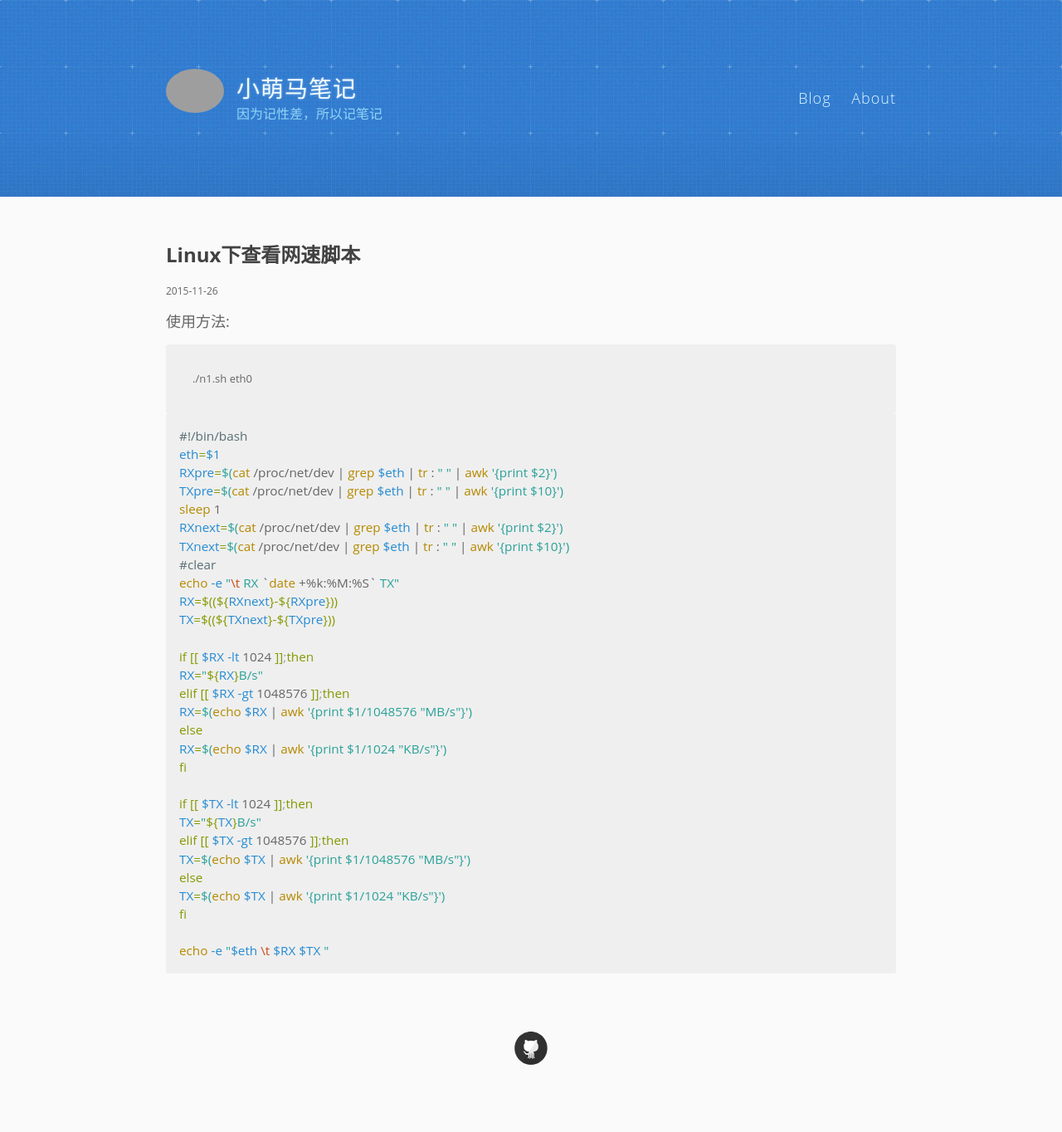
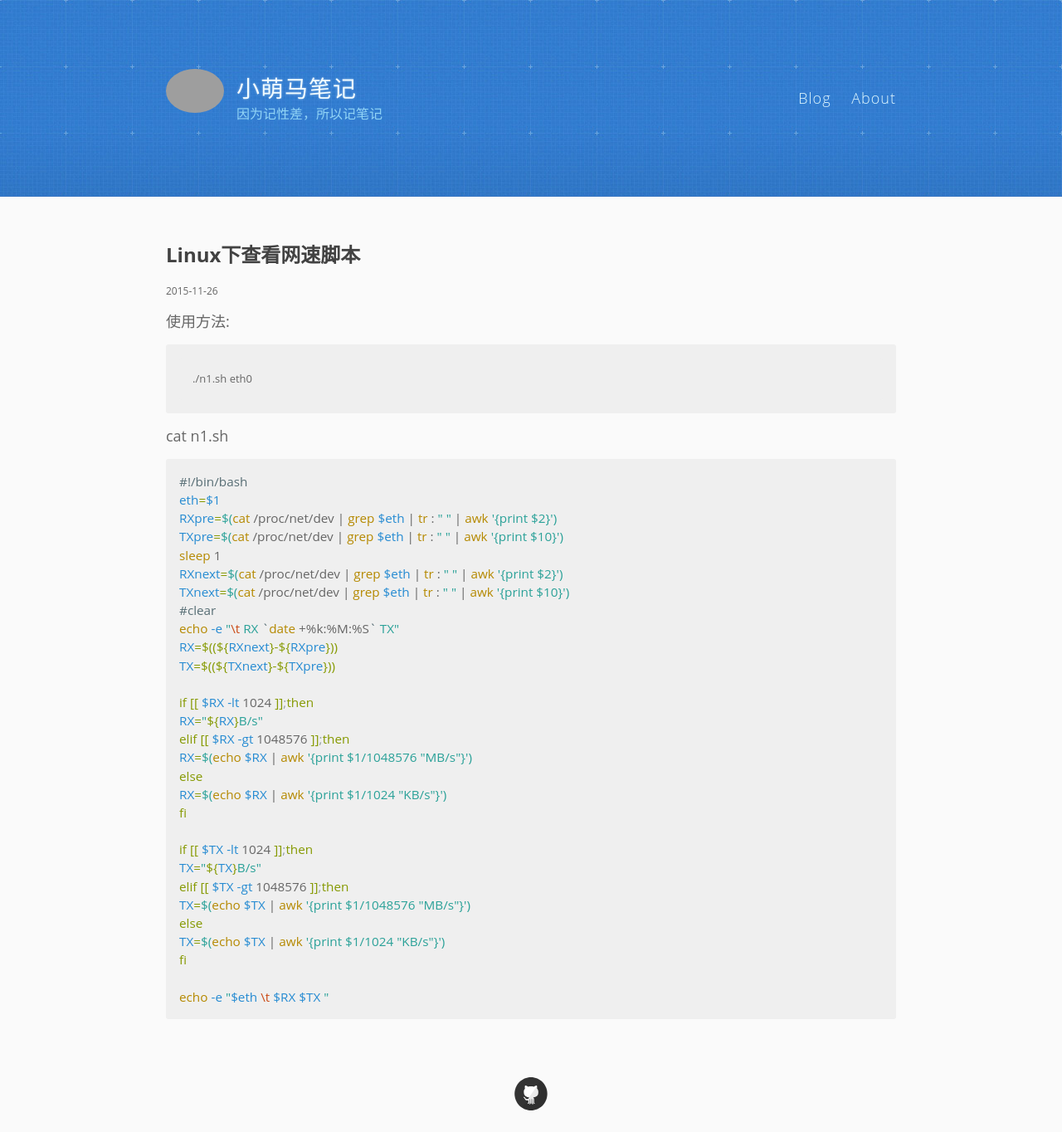
Before and after one commit to pingmalu/pingmalu.github.io, a Jekyll site: the page built from _posts/2015-11-26-Linux下查看网速脚本.md, in a window 1280 px wide. Shown: the whole page at 83% size. Built offline with Jekyll 4.4.1, drawn with Linux system fonts in a browser that asks for light colours; Markdown is read by kramdown in place of the engine named in the settings; before the commit the page ends 1309 px from its top, so only the background shows below that; grey boxes are pictures that could not be loaded.

Commit message:
Update 2015-11-26-Linux下查看网速脚本.md

```diff
--- a/_posts/2015-11-26-Linux下查看网速脚本.md
+++ b/_posts/2015-11-26-Linux下查看网速脚本.md
@@ -6,6 +6,8 @@ title: Linux下查看网速脚本
 使用方法:
 
     ./n1.sh eth0
+
+cat n1.sh
 
 {% highlight bash %}
 #!/bin/bash
```
